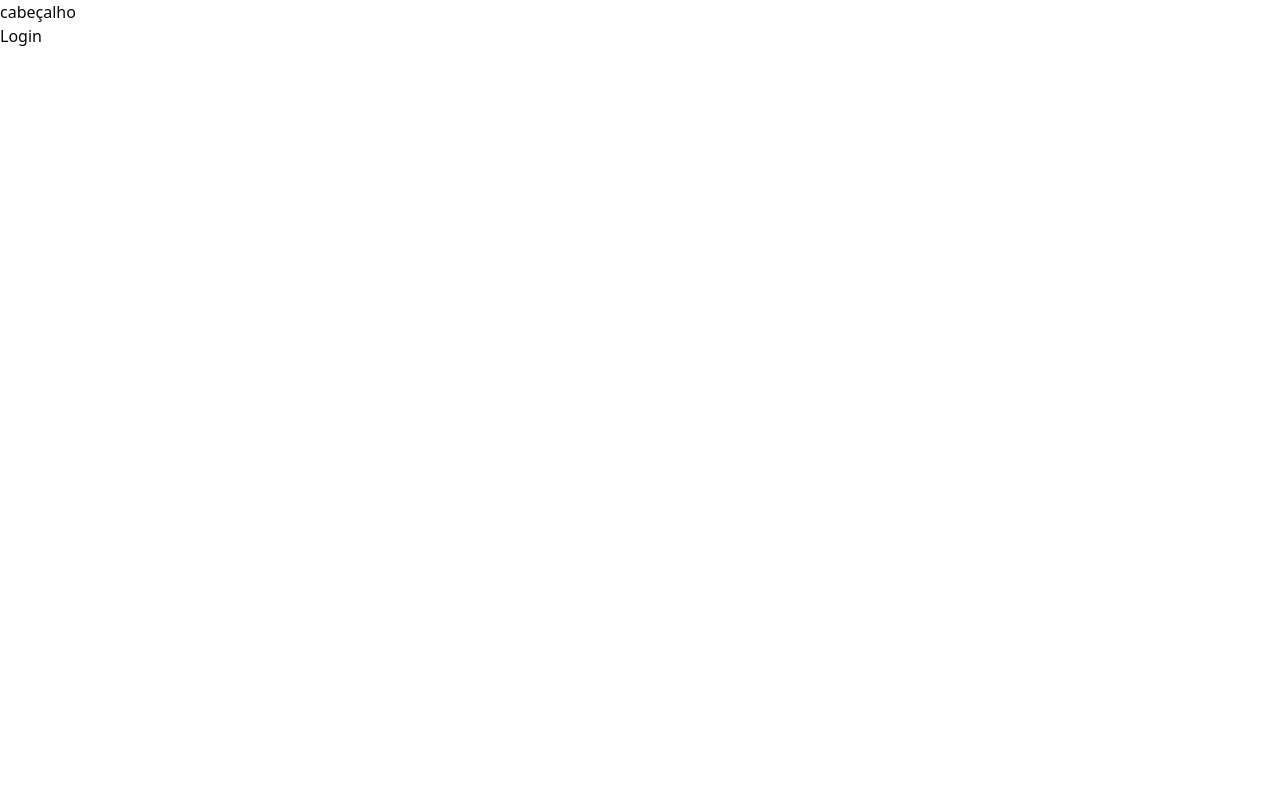
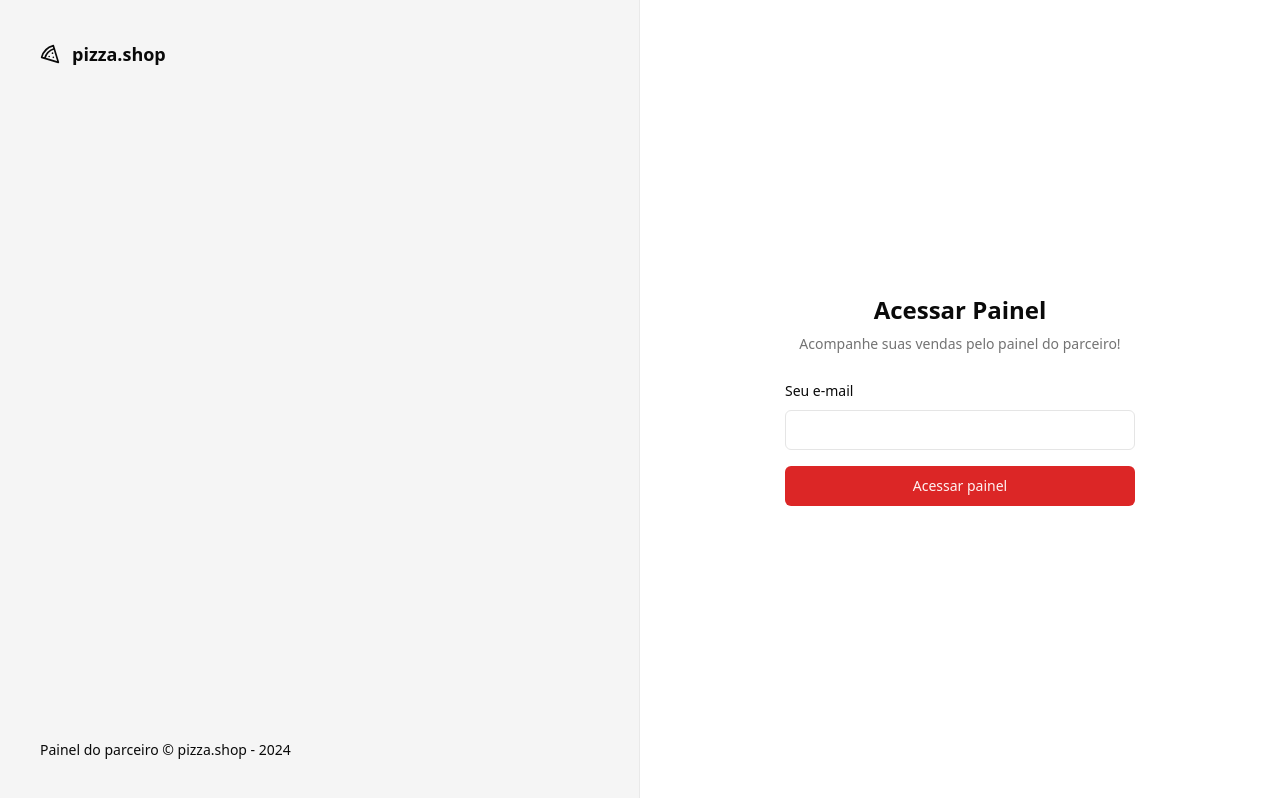
Before and after one commit to bbeatrizr/pizza-shop, a React (Vite) app: page /sign-up in a window 1280 px wide. Built offline with nearby package versions, Linux system fonts and the light colour scheme.

Commit message:
style: 💄 atualiza estilos globais e finaliza tela login

```diff
--- a/package.json
+++ b/package.json
@@ -10,6 +10,7 @@
     "preview": "vite preview"
   },
   "dependencies": {
+    "@radix-ui/react-label": "^2.0.2",
     "@radix-ui/react-slot": "^1.0.2",
     "class-variance-authority": "^0.7.0",
     "clsx": "^2.1.0",
--- /dev/null
+++ b/src/components/ui/input.tsx
@@ -0,0 +1,25 @@
+import * as React from "react"
+
+import { cn } from "@/lib/utils"
+
+export interface InputProps
+  extends React.InputHTMLAttributes<HTMLInputElement> {}
+
+const Input = React.forwardRef<HTMLInputElement, InputProps>(
+  ({ className, type, ...props }, ref) => {
+    return (
+      <input
+        type={type}
+        className={cn(
+          "flex h-10 w-full rounded-md border border-input bg-background px-3 py-2 text-sm ring-offset-background file:border-0 file:bg-transparent file:text-sm file:font-medium placeholder:text-muted-foreground focus-visible:outline-none focus-visible:ring-2 focus-visible:ring-ring focus-visible:ring-offset-2 disabled:cursor-not-allowed disabled:opacity-50",
+          className
+        )}
+        ref={ref}
+        {...props}
+      />
+    )
+  }
+)
+Input.displayName = "Input"
+
+export { Input }
--- /dev/null
+++ b/src/components/ui/label.tsx
@@ -0,0 +1,24 @@
+import * as React from "react"
+import * as LabelPrimitive from "@radix-ui/react-label"
+import { cva, type VariantProps } from "class-variance-authority"
+
+import { cn } from "@/lib/utils"
+
+const labelVariants = cva(
+  "text-sm font-medium leading-none peer-disabled:cursor-not-allowed peer-disabled:opacity-70"
+)
+
+const Label = React.forwardRef<
+  React.ElementRef<typeof LabelPrimitive.Root>,
+  React.ComponentPropsWithoutRef<typeof LabelPrimitive.Root> &
+    VariantProps<typeof labelVariants>
+>(({ className, ...props }, ref) => (
+  <LabelPrimitive.Root
+    ref={ref}
+    className={cn(labelVariants(), className)}
+    {...props}
+  />
+))
+Label.displayName = LabelPrimitive.Root.displayName
+
+export { Label }
--- a/src/global.css
+++ b/src/global.css
@@ -2,69 +2,54 @@
   @tailwind components;
   @tailwind utilities;
 
+
 @layer base {
   :root {
     --background: 0 0% 100%;
-      --foreground: 240 10% 3.9%;
-
+    --foreground: 0 0% 3.9%;
     --card: 0 0% 100%;
-      --card-foreground: 240 10% 3.9%;
-
+    --card-foreground: 0 0% 3.9%;
     --popover: 0 0% 100%;
-      --popover-foreground: 240 10% 3.9%;
-
-      --primary: 240 5.9% 10%;
-      --primary-foreground: 0 0% 98%;
-
-      --secondary: 240 4.8% 95.9%;
-      --secondary-foreground: 240 5.9% 10%;
-
-      --muted: 240 4.8% 95.9%;
-      --muted-foreground: 240 3.8% 46.1%;
-
-      --accent: 240 4.8% 95.9%;
-      --accent-foreground: 240 5.9% 10%;
-
+    --popover-foreground: 0 0% 3.9%;
+    --primary: 0 72.2% 50.6%;
+    --primary-foreground: 0 85.7% 97.3%;
+    --secondary: 0 0% 96.1%;
+    --secondary-foreground: 0 0% 9%;
+    --muted: 0 0% 96.1%;
+    --muted-foreground: 0 0% 45.1%;
+    --accent: 0 0% 96.1%;
+    --accent-foreground: 0 0% 9%;
     --destructive: 0 84.2% 60.2%;
     --destructive-foreground: 0 0% 98%;
-
-      --border: 240 5.9% 90%;
-      --input: 240 5.9% 90%;
-      --ring: 240 10% 3.9%;
-
+    --border: 0 0% 89.8%;
+    --input: 0 0% 89.8%;
+    --ring: 0 72.2% 50.6%;
     --radius: 0.5rem;
   }
 
   .dark {
-      --background: 240 10% 3.9%;
+    --background: 0 0% 3.9%;
     --foreground: 0 0% 98%;
-
-      --card: 240 10% 3.9%;
+    --card: 0 0% 3.9%;
     --card-foreground: 0 0% 98%;
-
-      --popover: 240 10% 3.9%;
+    --popover: 0 0% 3.9%;
     --popover-foreground: 0 0% 98%;
-
-      --primary: 0 0% 98%;
-      --primary-foreground: 240 5.9% 10%;
-
-      --secondary: 240 3.7% 15.9%;
+    --primary: 0 72.2% 50.6%;
+    --primary-foreground: 0 85.7% 97.3%;
+    --secondary: 0 0% 14.9%;
     --secondary-foreground: 0 0% 98%;
-
-      --muted: 240 3.7% 15.9%;
-      --muted-foreground: 240 5% 64.9%;
-
-      --accent: 240 3.7% 15.9%;
+    --muted: 0 0% 14.9%;
+    --muted-foreground: 0 0% 63.9%;
+    --accent: 0 0% 14.9%;
     --accent-foreground: 0 0% 98%;
-
     --destructive: 0 62.8% 30.6%;
     --destructive-foreground: 0 0% 98%;
-
-      --border: 240 3.7% 15.9%;
-      --input: 240 3.7% 15.9%;
-      --ring: 240 4.9% 83.9%;
+    --border: 0 0% 14.9%;
+    --input: 0 0% 14.9%;
+    --ring: 0 72.2% 50.6%;
   }
 }
+
 
   @layer base {
     * {
--- a/src/pages/_layouts/auth.tsx
+++ b/src/pages/_layouts/auth.tsx
@@ -1,10 +1,20 @@
+import { Pizza } from "lucide-react";
 import { Outlet } from "react-router-dom";
 
 export function AuthLayout() {
   return (
-    <div>
-      <h1>cabeçalho</h1>
-      <div>
+    <div className="grid min-h-screen grid-cols-2">
+      <div className="text-mudeted-foreground flex h-full flex-col justify-between border-r border-foreground/5 bg-muted p-10">
+        <div className="flex items-center gap-3 text-lg text-foreground">
+          <Pizza className="h-5 w-5" />
+          <span className="font-semibold">pizza.shop</span>
+        </div>
+        <footer className="text-sm">
+          Painel do parceiro &copy; pizza.shop - {new Date().getFullYear()}
+        </footer>
+      </div>
+
+      <div className="flex flex-col items-center justify-center ">
         <Outlet />
       </div>
     </div>
--- /dev/null
+++ b/src/pages/auth/sign-in.tsx
@@ -0,0 +1,33 @@
+import { Button } from "@/components/ui/button";
+import { Input } from "@/components/ui/input";
+import { Label } from "@/components/ui/label";
+import { Helmet } from "react-helmet-async";
+
+export function SignIn() {
+  return (
+    <>
+      <Helmet title="Login" />
+      <div className="p-8">
+        <div className="flex w-[350px] flex-col justify-center gap-6">
+          <div className="flex flex-col gap-2 text-center">
+            <h1 className="tracking-tignht text-2xl font-semibold">
+              Acessar Painel
+            </h1>
+            <p className="text-sm text-muted-foreground">
+              Acompanhe suas vendas pelo painel do parceiro!
+            </p>
+          </div>
+          <form className="space-y-4">
+            <div className="space-y-2">
+              <Label htmlFor="email">Seu e-mail</Label>
+              <Input id="email" type="email" />
+            </div>
+            <Button className="w-full" type="submit">
+              Acessar painel
+            </Button>
+          </form>
+        </div>
+      </div>
+    </>
+  );
+}
--- a/src/pages/auth/sign-up.tsx
+++ /dev/null
@@ -1,10 +0,0 @@
-import { Helmet } from "react-helmet-async";
-
-export function SignUp() {
-  return (
-    <>
-      <Helmet title="Login" />
-      <h1>Login</h1>
-    </>
-  );
-}
--- a/src/routes.tsx
+++ b/src/routes.tsx
@@ -1,6 +1,6 @@
 import { createBrowserRouter } from "react-router-dom";
 import { Dashboard } from "./pages/app/dashboard";
-import { SignUp } from "./pages/auth/sign-up";
+import { SignIn } from "./pages/auth/sign-in";
 import { AppLayout } from "./pages/_layouts/app";
 import { AuthLayout } from "./pages/_layouts/auth";
 
@@ -12,6 +12,6 @@
 
   { path: "/",
   element: <AuthLayout />,
-  children: [{ path: '/sign-up', element: <SignUp /> }]
+  children: [{ path: '/sign-up', element: <SignIn /> }]
 },
 ]);
```
Also changed, not shown: 1 other file (tests, documents, lock files or other folders). Lines whose indentation alone changed are shown as unchanged.
